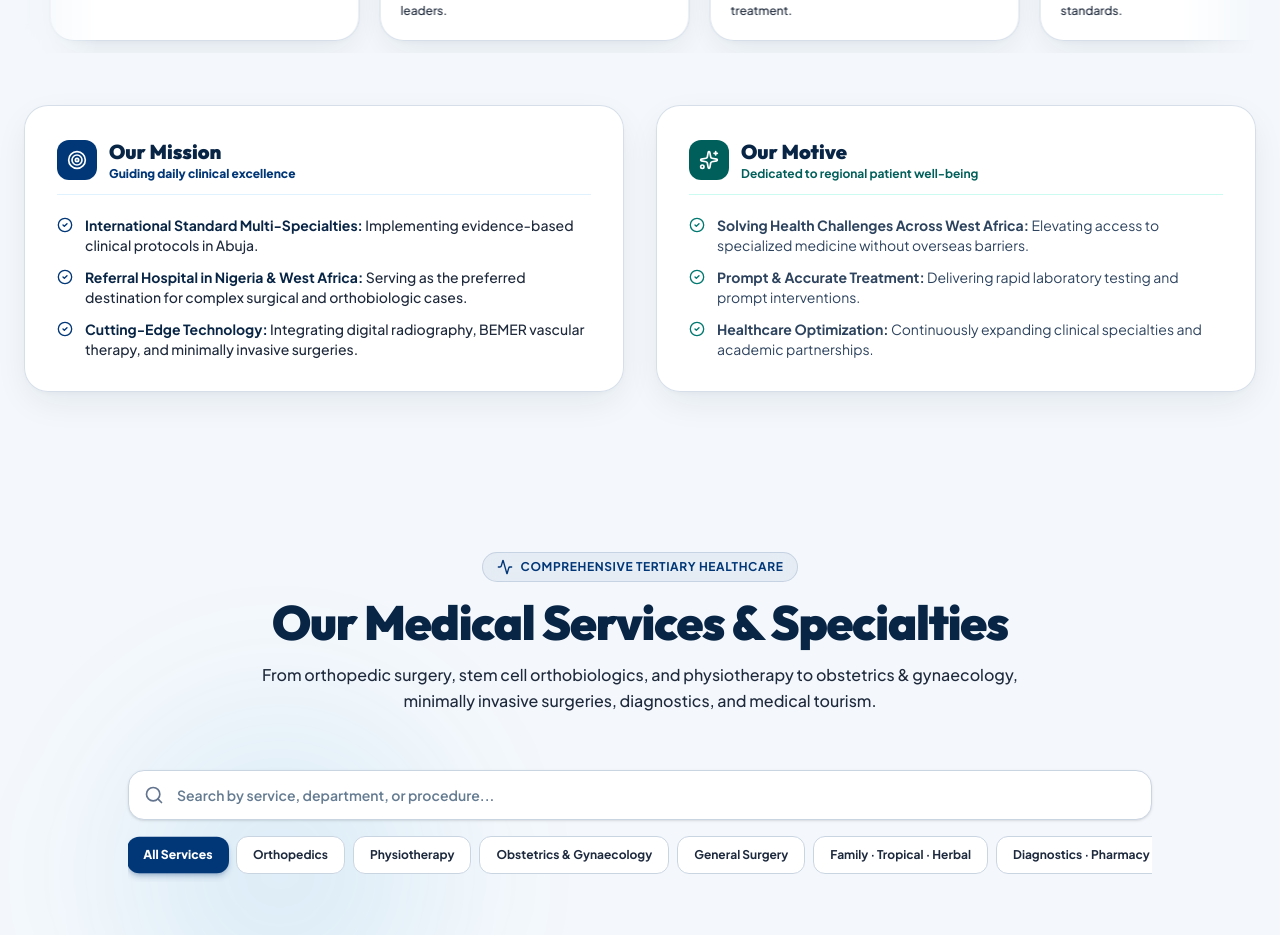
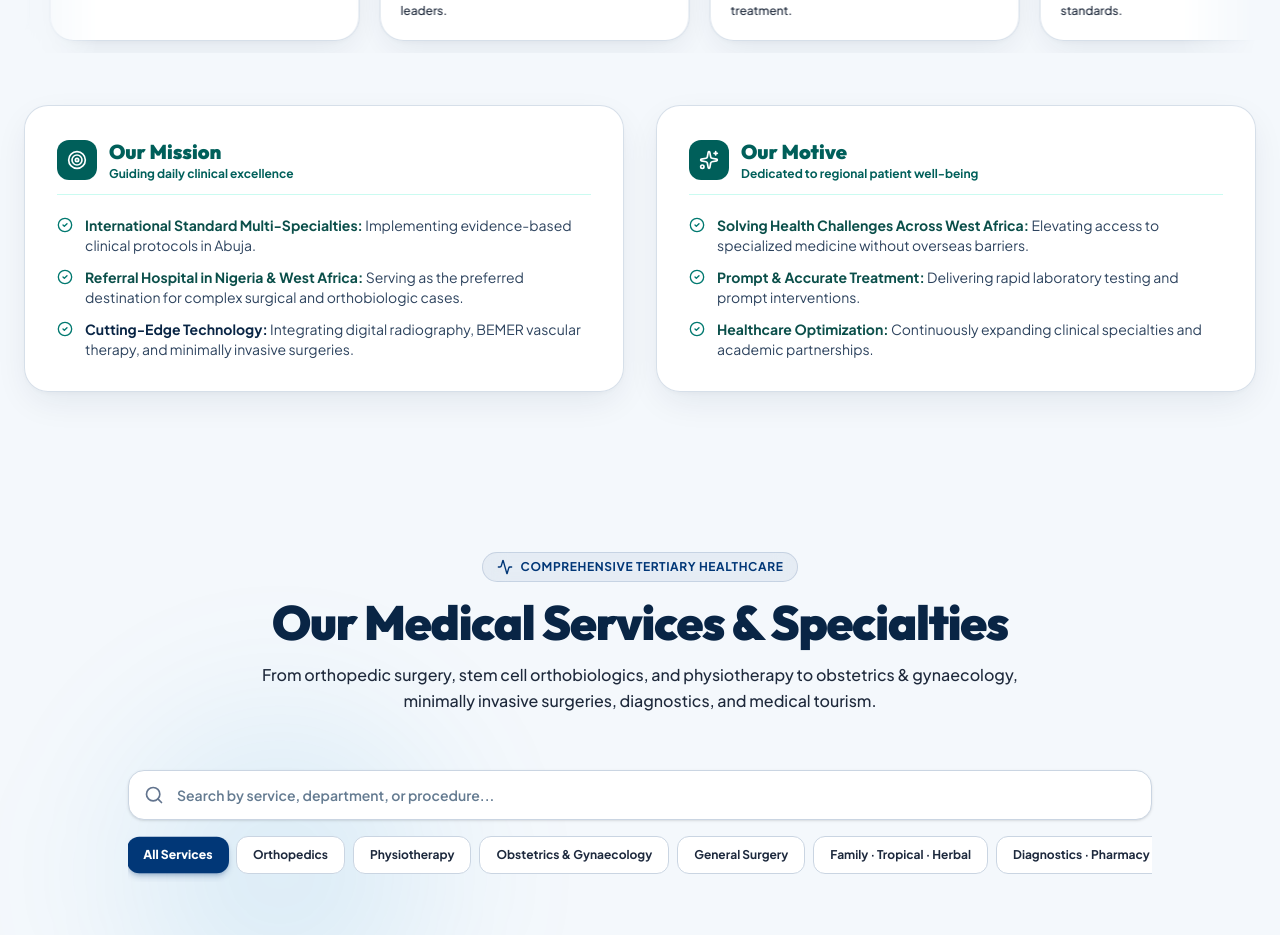
Before and after one commit to AhmedAbdoRH/Egyptian-hospital, a React (Vite) app: page / in a window 1280 px wide. Shown: the part 3180-4115 px from the top of the page. Built offline with nearby package versions, Linux system fonts and the light colour scheme.

Commit message:
Match Our Mission colors to Our Motive green
Use the same teal palette on both cards so the titles, icons, borders, and accents read as one green.

```diff
--- a/src/components/AboutUs.tsx
+++ b/src/components/AboutUs.tsx
@@ -529,28 +529,28 @@ export const AboutUs: React.FC<AboutUsProps> = ({ onOpenWhatsAppBooking }) => {
         <div className="grid grid-cols-1 md:grid-cols-2 gap-8">
           {/* Mission */}
           <Reveal variant="left" className="h-full">
-            <div className="h-full glass-panel p-8 rounded-3xl border border-sky-300 space-y-5 bg-white shadow-lg">
-              <div className="flex items-center gap-3 pb-3 border-b border-sky-100">
-                <div className="w-10 h-10 rounded-xl bg-[#013777] text-white flex items-center justify-center">
+            <div className="h-full glass-panel p-8 rounded-3xl border border-teal-300/60 space-y-5 bg-gradient-to-br from-white via-teal-50/40 to-white shadow-lg">
+              <div className="flex items-center gap-3 pb-3 border-b border-teal-100">
+                <div className="w-10 h-10 rounded-xl bg-teal-800 text-white flex items-center justify-center">
                   <Target className="w-5 h-5" />
                 </div>
                 <div>
-                  <h3 className="text-xl font-black text-[#092545]">Our Mission</h3>
-                  <div className="text-xs text-[#013777] font-black">Guiding daily clinical excellence</div>
+                  <h3 className="text-xl font-black text-teal-800">Our Mission</h3>
+                  <div className="text-xs text-teal-800 font-bold">Guiding daily clinical excellence</div>
                 </div>
               </div>
 
-              <ul className="space-y-3 text-xs sm:text-sm text-[#1e293b] font-medium">
+              <ul className="space-y-3 text-xs sm:text-sm text-[#2d435e]">
                 <li className="flex items-start gap-3">
-                  <CheckCircle2 className="w-4 h-4 text-[#013777] mt-0.5 flex-shrink-0" />
-                  <span><strong className="text-[#092545]">International Standard Multi-Specialties:</strong> Implementing evidence-based clinical protocols in Abuja.</span>
+                  <CheckCircle2 className="w-4 h-4 text-teal-700 mt-0.5 flex-shrink-0" />
+                  <span><strong className="text-teal-900">International Standard Multi-Specialties:</strong> Implementing evidence-based clinical protocols in Abuja.</span>
                 </li>
                 <li className="flex items-start gap-3">
-                  <CheckCircle2 className="w-4 h-4 text-[#013777] mt-0.5 flex-shrink-0" />
-                  <span><strong className="text-[#092545]">Referral Hospital in Nigeria & West Africa:</strong> Serving as the preferred destination for complex surgical and orthobiologic cases.</span>
+                  <CheckCircle2 className="w-4 h-4 text-teal-700 mt-0.5 flex-shrink-0" />
+                  <span><strong className="text-teal-900">Referral Hospital in Nigeria & West Africa:</strong> Serving as the preferred destination for complex surgical and orthobiologic cases.</span>
                 </li>
                 <li className="flex items-start gap-3">
-                  <CheckCircle2 className="w-4 h-4 text-[#013777] mt-0.5 flex-shrink-0" />
+                  <CheckCircle2 className="w-4 h-4 text-teal-700 mt-0.5 flex-shrink-0" />
                   <span><strong className="text-[#092545]">Cutting-Edge Technology:</strong> Integrating digital radiography, BEMER vascular therapy, and minimally invasive surgeries.</span>
                 </li>
               </ul>
@@ -565,7 +565,7 @@ export const AboutUs: React.FC<AboutUsProps> = ({ onOpenWhatsAppBooking }) => {
                   <Sparkles className="w-5 h-5" />
                 </div>
                 <div>
-                  <h3 className="text-xl font-black text-[#092545]">Our Motive</h3>
+                  <h3 className="text-xl font-black text-teal-800">Our Motive</h3>
                   <div className="text-xs text-teal-800 font-bold">Dedicated to regional patient well-being</div>
                 </div>
               </div>
@@ -573,15 +573,15 @@ export const AboutUs: React.FC<AboutUsProps> = ({ onOpenWhatsAppBooking }) => {
               <ul className="space-y-3 text-xs sm:text-sm text-[#2d435e]">
                 <li className="flex items-start gap-3">
                   <CheckCircle2 className="w-4 h-4 text-teal-700 mt-0.5 flex-shrink-0" />
-                  <span><strong>Solving Health Challenges Across West Africa:</strong> Elevating access to specialized medicine without overseas barriers.</span>
+                  <span><strong className="text-teal-900">Solving Health Challenges Across West Africa:</strong> Elevating access to specialized medicine without overseas barriers.</span>
                 </li>
                 <li className="flex items-start gap-3">
                   <CheckCircle2 className="w-4 h-4 text-teal-700 mt-0.5 flex-shrink-0" />
-                  <span><strong>Prompt & Accurate Treatment:</strong> Delivering rapid laboratory testing and prompt interventions.</span>
+                  <span><strong className="text-teal-900">Prompt & Accurate Treatment:</strong> Delivering rapid laboratory testing and prompt interventions.</span>
                 </li>
                 <li className="flex items-start gap-3">
                   <CheckCircle2 className="w-4 h-4 text-teal-700 mt-0.5 flex-shrink-0" />
-                  <span><strong>Healthcare Optimization:</strong> Continuously expanding clinical specialties and academic partnerships.</span>
+                  <span><strong className="text-teal-900">Healthcare Optimization:</strong> Continuously expanding clinical specialties and academic partnerships.</span>
                 </li>
               </ul>
             </div>
```
